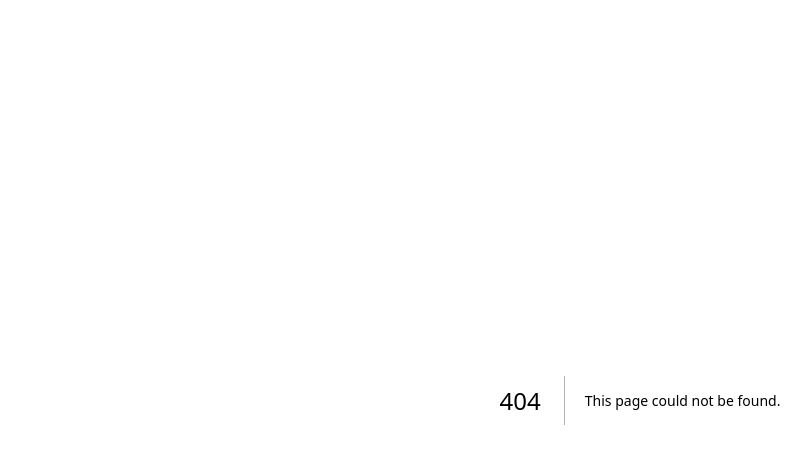
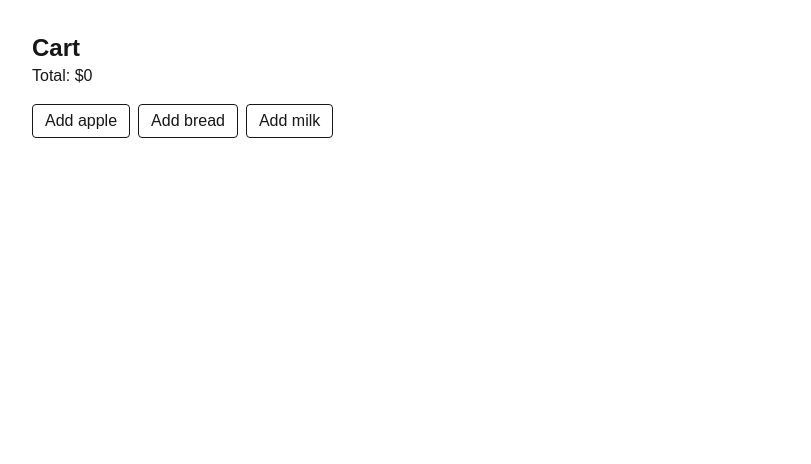
Before and after one commit to oscar-3-3/react-repo, a Next.js app in the folder my-app/: page /cart in a window 1280 px wide. Before the commit this address had no page. Shown: the top 464 px of the page, without its empty margins (0-811 px from the left). Built offline with nearby package versions, Linux system fonts and the light colour scheme.

Commit message:
feat: add CartPage component with item pricing and total calculation

```diff
--- /dev/null
+++ b/my-app/app/cart/page.tsx
@@ -0,0 +1,53 @@
+"use client";
+
+import { useState, useEffect } from "react";
+
+const PRICES: Record<string, number> = {
+  apple: 1,
+  bread: 3,
+  milk: 2,
+};
+
+export default function CartPage() {
+  const [items, setItems] = useState<string[]>([]);
+  const [total, setTotal] = useState(0);
+
+  useEffect(() => {
+    let sum = 0;
+    for (const item of items) {
+      sum += PRICES[item] ?? 0;
+    }
+    setTotal(sum);
+  }, [items]);
+
+  function addItem(item: string) {
+    setItems([...items, item]);
+  }
+
+  return (
+    <div className="p-8">
+      <h1 className="text-2xl font-semibold">Cart</h1>
+      <p>Total: ${total}</p>
+
+      <div className="mt-4 flex gap-2">
+        {Object.keys(PRICES).map((item) => (
+          <button
+            key={item}
+            onClick={() => addItem(item)}
+            className="rounded border px-3 py-1"
+          >
+            Add {item}
+          </button>
+        ))}
+      </div>
+
+      <ul className="mt-4">
+        {items.map((item, i) => (
+          <li key={`${item}-${i}`}>
+            {item} - ${PRICES[item]}
+          </li>
+        ))}
+      </ul>
+    </div>
+  );
+}
```
